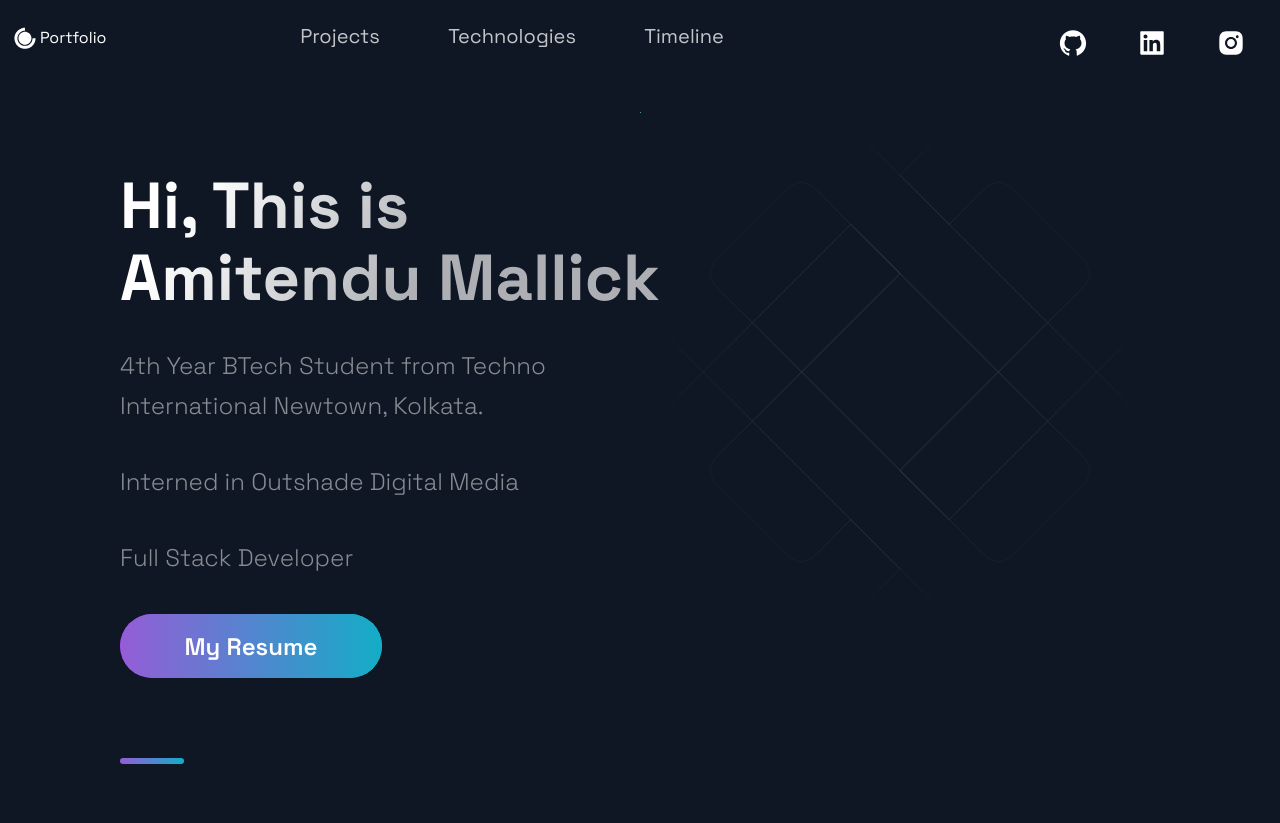
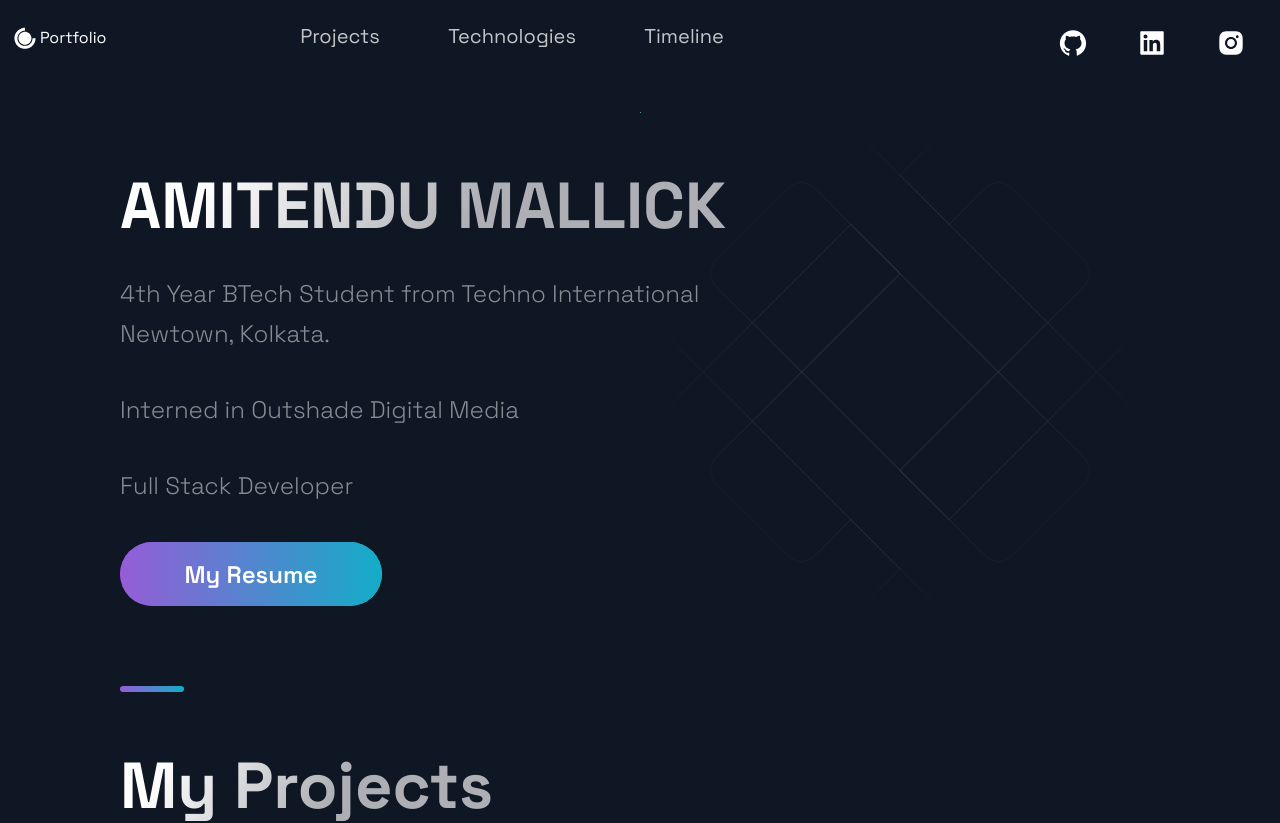
Before and after one commit to AmitCSE99/MyPortfolio, a Next.js app: page / in a window 1280 px wide. Shown: the top 823 px of the page. Built offline with nearby package versions, Linux system fonts and the light colour scheme.

Commit message:
Some Data Changes made

```diff
--- a/src/components/Hero/Hero.js
+++ b/src/components/Hero/Hero.js
@@ -16,8 +16,8 @@ const Hero = (props) => {
       <Section row nopadding>
         <LeftSection>
           <SectionTitle main center>
-            Hi, This is <br />
-            Amitendu Mallick
+            {/* Hi, This is <br /> */}
+            AMITENDU MALLICK
           </SectionTitle>
           <SectionText>
             4th Year BTech Student from Techno International Newtown, Kolkata.
--- a/src/constants/constants.js
+++ b/src/constants/constants.js
@@ -6,7 +6,7 @@ export const projects = [
     image: "/images/Pixly_Blogs.png",
     tags: ["MongoDB", "Express", "Vue", "Node"],
     source: "https://github.com/MayukhSamadderComp2000/pixly-fronend",
-    visit: "https://github.com/MayukhSamadderComp2000/pixly-fronend",
+    visit: "https://pixly-blogs.netlify.app",
     id: 0,
   },
   {
```
Also changed, not shown: 1 other file (tests, documents, lock files or other folders).
